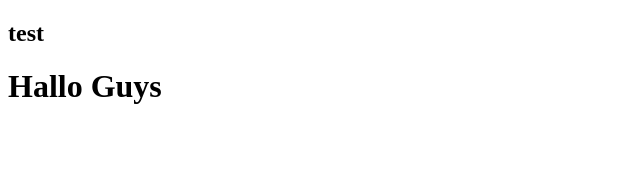
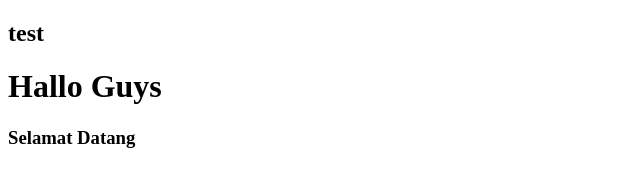
Before and after one commit to rizalsabowaka/rizal-git-test-6, a plain HTML site: page index.html in a window 1280 px wide. Shown: the whole page, without its empty margins (0-640 px from the left). Drawn offline with Linux system fonts and the light colour scheme.

Commit message:
Menambah h3

```diff
--- a/index.html
+++ b/index.html
@@ -8,5 +8,6 @@
 <body>
     <h2>test</h2>
     <h1>Hallo Guys</h1>
+    <h3>Selamat Datang</h3>
 </body>
 </html>
```
